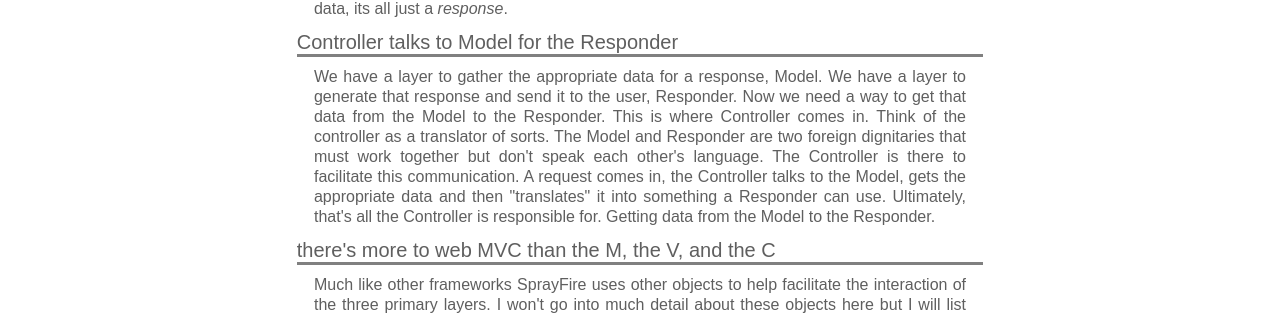
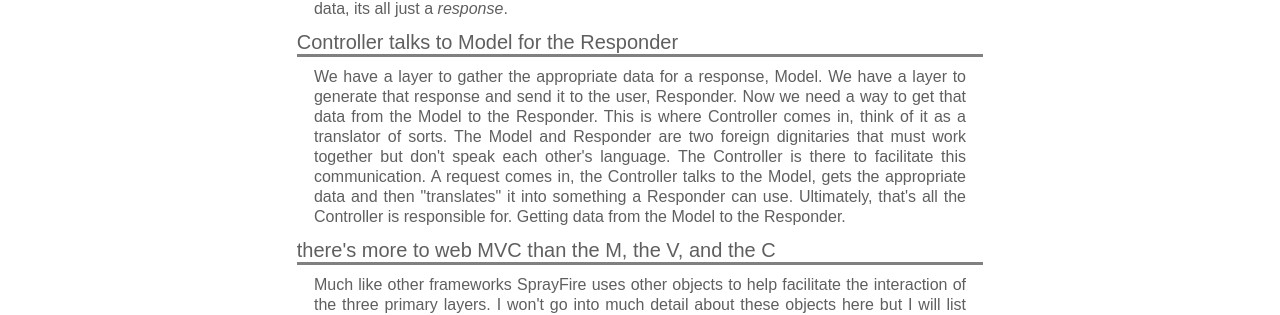
Before and after one commit to cspray/archived-blog, a Jekyll site: the page built from _posts/2012-01-03-sprayfire-and-mvc-design-pattern.html, in a window 1280 px wide. Shown: the part 1512-1827 px from the top of the page. Built offline with Jekyll 4.4.1, drawn with Linux system fonts in a browser that asks for light colours.

Commit message:
UPD sprayfire-mvc-design-pattern fixing some typos and improper wording

```diff
--- a/_posts/2012-01-03-sprayfire-and-mvc-design-pattern.html
+++ b/_posts/2012-01-03-sprayfire-and-mvc-design-pattern.html
@@ -74,8 +74,8 @@ data, its all just a <em>response</em>.
 <h3>Controller talks to Model for the Responder</h3>
 
 <p>We have a layer to gather the appropriate data for a response, Model.  We have a layer to generate that response and send it to the user,
-Responder.  Now we need a way to get that data from the Model to the Responder.  This is where Controller comes in.  Think of the
-controller as a translator of sorts.  The Model and Responder are two foreign dignitaries that must work together but don't speak each
+Responder.  Now we need a way to get that data from the Model to the Responder.  This is where Controller comes in, think of it
+as a translator of sorts.  The Model and Responder are two foreign dignitaries that must work together but don't speak each
 other's language.  The Controller is there to facilitate this communication.  A request comes in, the Controller talks to the Model, gets
 the appropriate data and then "translates" it into something a Responder can use.  Ultimately, that's all the Controller is responsible for.
 Getting data from the Model to the Responder.</p>
```
